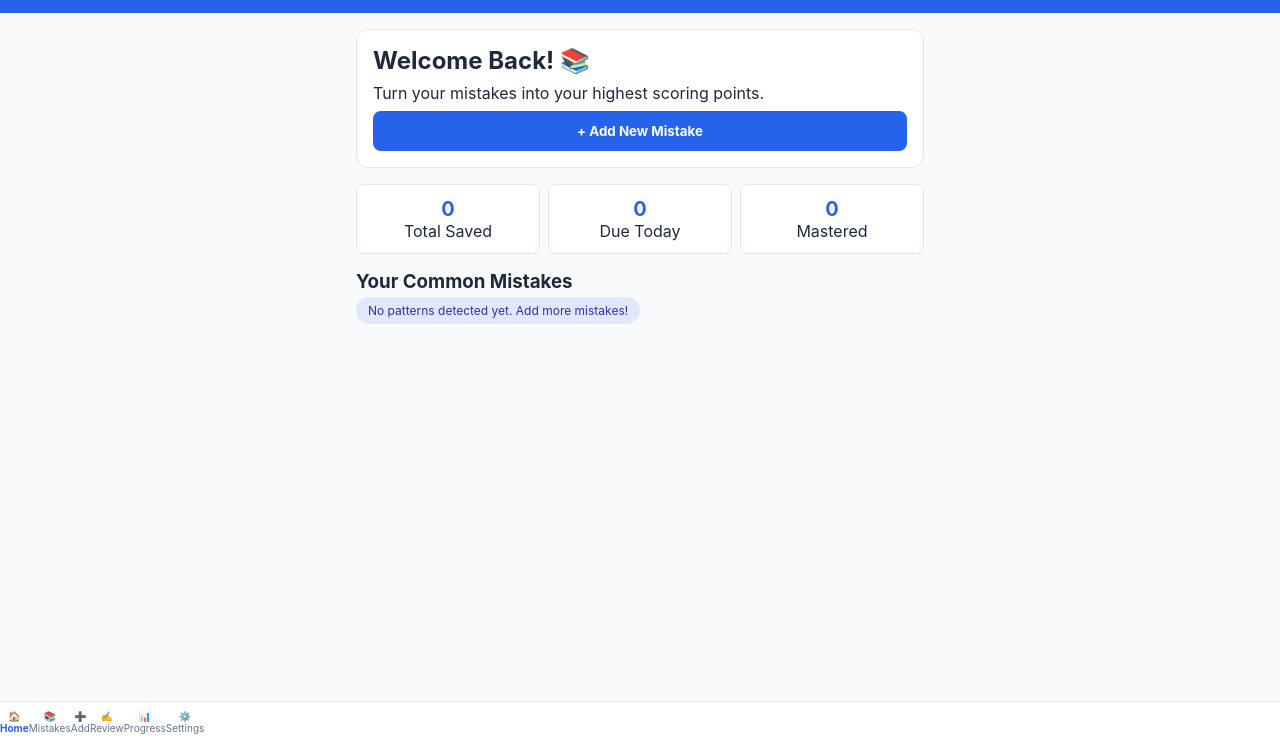
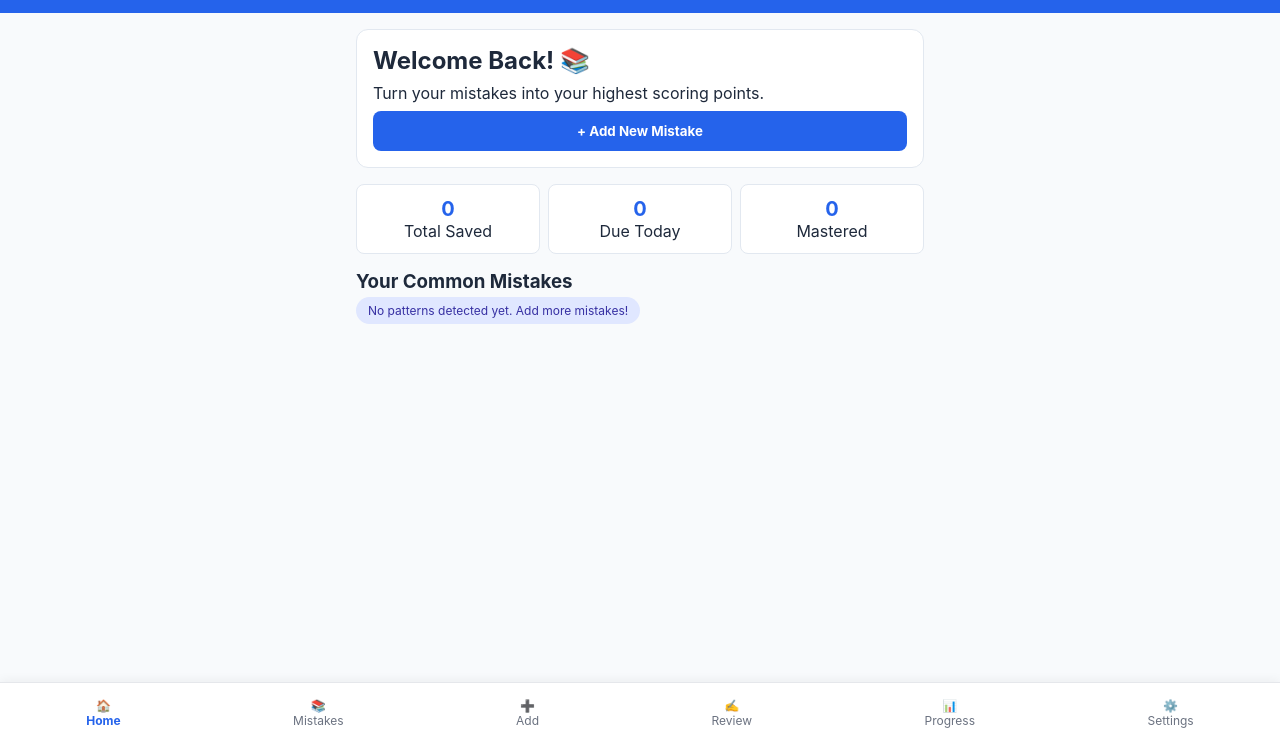
Before and after one commit to equm77/mistake-ai, a website: page index.html in a window 1280 px wide. Shown: the part 58-800 px from the top of the page. Drawn offline with Linux system fonts and the light colour scheme.

Commit message:
Implement fixed bottom navigation styles
Added styles for fixed bottom navigation bar and adjusted spacing for navigation items.

```diff
--- a/style.css
+++ b/style.css
@@ -52,3 +52,39 @@ select, input { width: 100%; padding: 10px; border-radius: 8px; border: 1px soli
 .btn-row { display: flex; gap: 8px; }
 .badge-list { list-style: none; }
 .badge-list li { background: #e0e7ff; color: #3730a3; padding: 6px 12px; border-radius: 20px; display: inline-block; margin: 4px 4px 4px 0; font-size: 12px; }
+/* 修正底部導覽列定位與排版 */
+nav, .bottom-nav {
+  position: fixed !important;
+  bottom: 0 !important;
+  left: 0 !important;
+  width: 100% !important;
+  height: 60px !important;
+  background-color: #ffffff !important;
+  border-top: 1px solid #e5e7eb !important;
+  display: flex !important;
+  justify-content: space-around !important;
+  align-items: center !important;
+  z-index: 1000 !important;
+  box-shadow: 0 -2px 10px rgba(0, 0, 0, 0.05) !important;
+}
+
+/* 修正導覽列按鈕與圖標間距 */
+nav a, nav button, .nav-item {
+  display: flex !important;
+  flex-direction: column !important;
+  align-items: center !important;
+  justify-content: center !important;
+  text-decoration: none !important;
+  color: #6b7280 !important;
+  font-size: 12px !important;
+  gap: 4px !important;
+}
+
+nav a.active, nav button.active, .nav-item.active {
+  color: #2563eb !important;
+}
+
+/* 避免頁面最底部內容被固定導覽列擋住 */
+body {
+  padding-bottom: 70px !important;
+}
```
